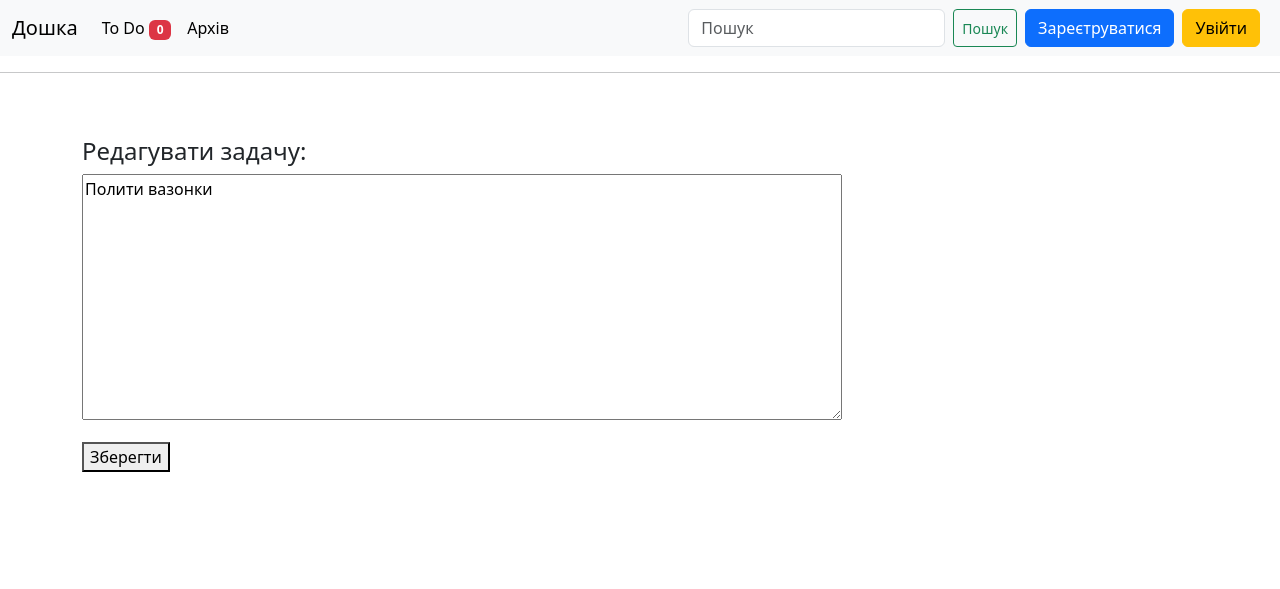
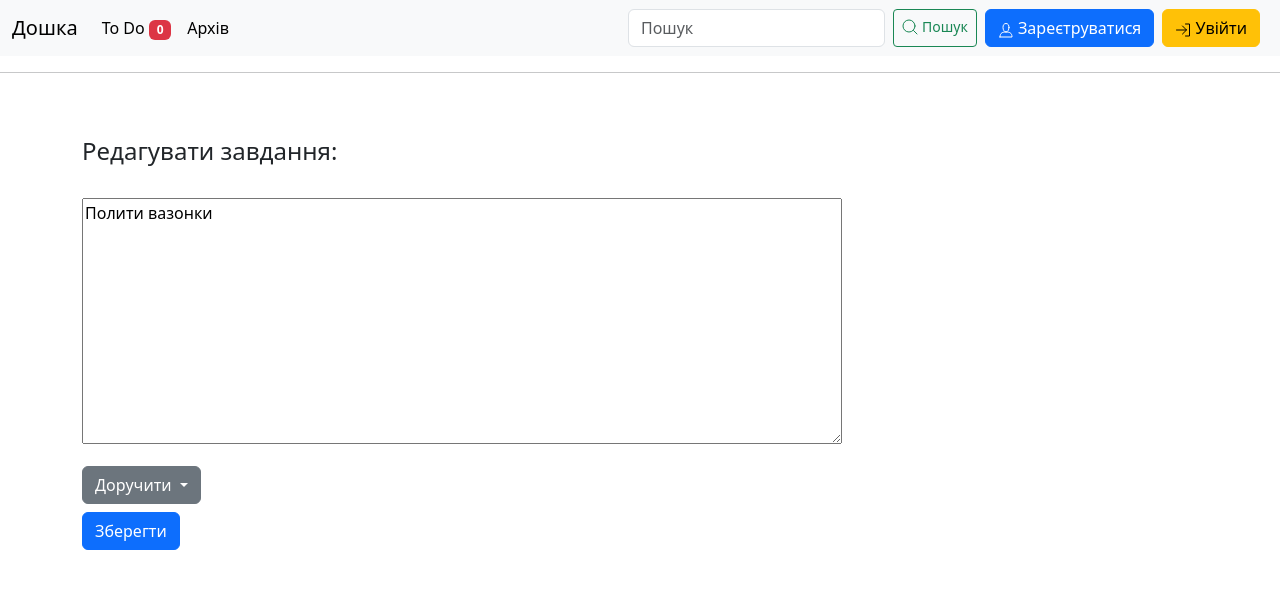
Before and after one commit to trueostik/bti_pm, a Django app: page /edit_task/1 in a window 1280 px wide. Shown: the top 589 px of the page. Run offline with Django 4.2, Linux system fonts and the light colour scheme; data comes from the database, SQL or seed files in the repository; both versions use the stored data as it was after the commit; some libraries are stand-ins or nearby versions.

Commit message:
Editing tasks with users list and navbar icons

```diff
--- a/bord/templates/bord/base.html
+++ b/bord/templates/bord/base.html
@@ -57,7 +57,16 @@
         <symbol id="i-user"  viewBox="0 0 32 32"  fill="none" stroke="currentcolor" stroke-linecap="round" stroke-linejoin="round" stroke-width="2">
             <path d="M22 11 C22 16 19 20 16 20 13 20 10 16 10 11 10 6 12 3 16 3 20 3 22 6 22 11 Z M4 30 L28 30 C28 21 22 20 16 20 10 20 4 21 4 30 Z" />
         </symbol>
-
+        <symbol id="i-search"  viewBox="0 0 32 32" fill="none" stroke="currentcolor" stroke-linecap="round" stroke-linejoin="round" stroke-width="2">
+            <circle cx="14" cy="14" r="12" />
+            <path d="M23 23 L30 30"  />
+        </symbol>
+        <symbol id="i-signin" viewBox="0 0 32 32" fill="none" stroke="currentcolor" stroke-linecap="round" stroke-linejoin="round" stroke-width="2">
+            <path d="M3 16 L23 16 M15 8 L23 16 15 24 M21 4 L29 4 29 28 21 28" />
+        </symbol>
+        <symbol id="i-signout" viewBox="0 0 32 32" fill="none" stroke="currentcolor" stroke-linecap="round" stroke-linejoin="round" stroke-width="2">
+            <path d="M28 16 L8 16 M20 8 L28 16 20 24 M11 28 L3 28 3 4 11 4" />
+        </symbol>
 
 
 
--- a/bord/templates/bord/edit_task.html
+++ b/bord/templates/bord/edit_task.html
@@ -1,11 +1,31 @@
 {% extends "bord/base.html" %}
 
 {% block content %}
-    <h4>Редагувати задачу:</h4>
 
-    <form action="{% url 'bord:edit_task' task.id %}" method="post">
-        {% csrf_token %}
-        {{ form.as_p }}
-        <button name="submit">Зберегти</button>
-    </form>
+      <div class="row">
+          <h4>Редагувати завдання:</h4>
+          <form action="{% url 'bord:edit_task' task.id %}" method="post" class="mt-4">
+            {% csrf_token %}
+            <div class="mb-3">
+              {{ form.as_p }}
+            </div>
+              <div class="dropdown">
+                  <button class="btn btn-secondary dropdown-toggle" type="button" data-bs-toggle="dropdown" aria-expanded="false">
+                    Доручити
+                  </button>
+                  <ul class="dropdown-menu">
+                      {% for user in users %}
+                        <div class="form-check">
+                          <input class="form-check-input" type="checkbox" name="users" value="{{ user.id }}" id="user_{{ user.id }}">
+                          <label class="form-check-label" for="user_{{ user.id }}">
+                            {{ user }}
+                          </label>
+                        </div>
+                      {% endfor %}
+                  </ul>
+                </div>
+            <button type="submit" class="btn btn-primary mt-2">Зберегти</button>
+          </form>
+      </div>
+
 {% endblock content %}
--- a/bord/templates/bord/navbar.html
+++ b/bord/templates/bord/navbar.html
@@ -23,22 +23,27 @@
       </ul>
       <form class="d-flex" role="search" id="search-form" method="get" action="{% url 'bord:search' %}">
         <input class="form-control me-2" type="text" placeholder="Пошук" aria-label="Search" name="query">
-        <button class="btn btn-sm btn-outline-success me-2" type="submit">Пошук</button>
+        <button class="btn btn-sm btn-outline-success me-2" type="submit">
+          <span class="d-inline-flex align-items-center">
+            <svg class="bi" width="16" height="16"><use xlink:href="#i-search"></use></svg>
+            <span class="ms-1">Пошук</span>
+          </span>
+        </button>
       </form>
         <ul class="navbar-nav ml-auto">
             {% if user.is_authenticated %}
                 <li class="nav-item">
-                    <a class="btn btn-outline-primary me-2">{{ user.username }}</a>
+                    <a class="btn btn-outline-primary me-2"><svg class="bi" width="16" height="16"><use xlink:href="#i-user"></use></svg> {{ user.username }}</a>
                 </li>
                 <li class="nav-item">
-                    <a class="btn btn-outline-warning" href="{% url 'users:logout' %}">Вийти</a>
+                    <a class="btn btn-outline-warning" href="{% url 'users:logout' %}"><svg class="bi" width="16" height="16"><use xlink:href="#i-signout"></use></svg> Вийти</a>
                 </li>
             {% else %}
                 <li class="nav-item">
-                    <a class="btn btn-primary me-2" href="{% url 'users:register' %}">Зареєтруватися</a>
+                    <a class="btn btn-primary me-2" href="{% url 'users:register' %}"><svg class="bi" width="16" height="16"><use xlink:href="#i-user"></use></svg> Зареєтруватися</a>
                 </li>
                 <li class="nav-item">
-                    <a class="btn btn-warning me-2" href="{% url 'users:login' %}">Увійти</a>
+                    <a class="btn btn-warning me-2" href="{% url 'users:login' %}"><svg class="bi" width="16" height="16"><use xlink:href="#i-signin"></use></svg> Увійти</a>
                 </li>
             {% endif %}
         </ul>
--- a/bord/templates/bord/new_task.html
+++ b/bord/templates/bord/new_task.html
@@ -24,7 +24,7 @@
                       {% endfor %}
                   </ul>
                 </div>
-            <button type="submit" class="btn btn-primary">Додати задачу</button>
+            <button type="submit" class="btn btn-primary mt-2">Додати задачу</button>
           </form>
       </div>
 
--- a/bord/views.py
+++ b/bord/views.py
@@ -240,16 +240,21 @@ def check_task(request, task_id):
 
 def edit_task(request, task_id):
     task = Task.objects.get(id=task_id)
-
+    current_user = request.user
+    users = User.objects.exclude(pk=current_user.pk)
     if request.method != 'POST':
         form = TaskForm(instance=task)
     else:
         form = TaskForm(instance=task, data=request.POST)
         if form.is_valid():
             form.save()
+            users_selected = request.POST.getlist('users')  # Отримати список обраних користувачів
+            users = User.objects.filter(pk__in=users_selected)  # Отримати об'єкти користувачів за їх ID
+            task.user.set(users)  # Додати обраних користувачів до поля user завдання
+            task.user.add(current_user)
             return redirect('bord:todo')
 
-    context = {'task': task, 'form': form}
+    context = {'task': task, 'form': form, 'users': users}
     return render(request, 'bord/edit_task.html', context)
 
 
```
Also changed, not shown: db.sqlite3.
